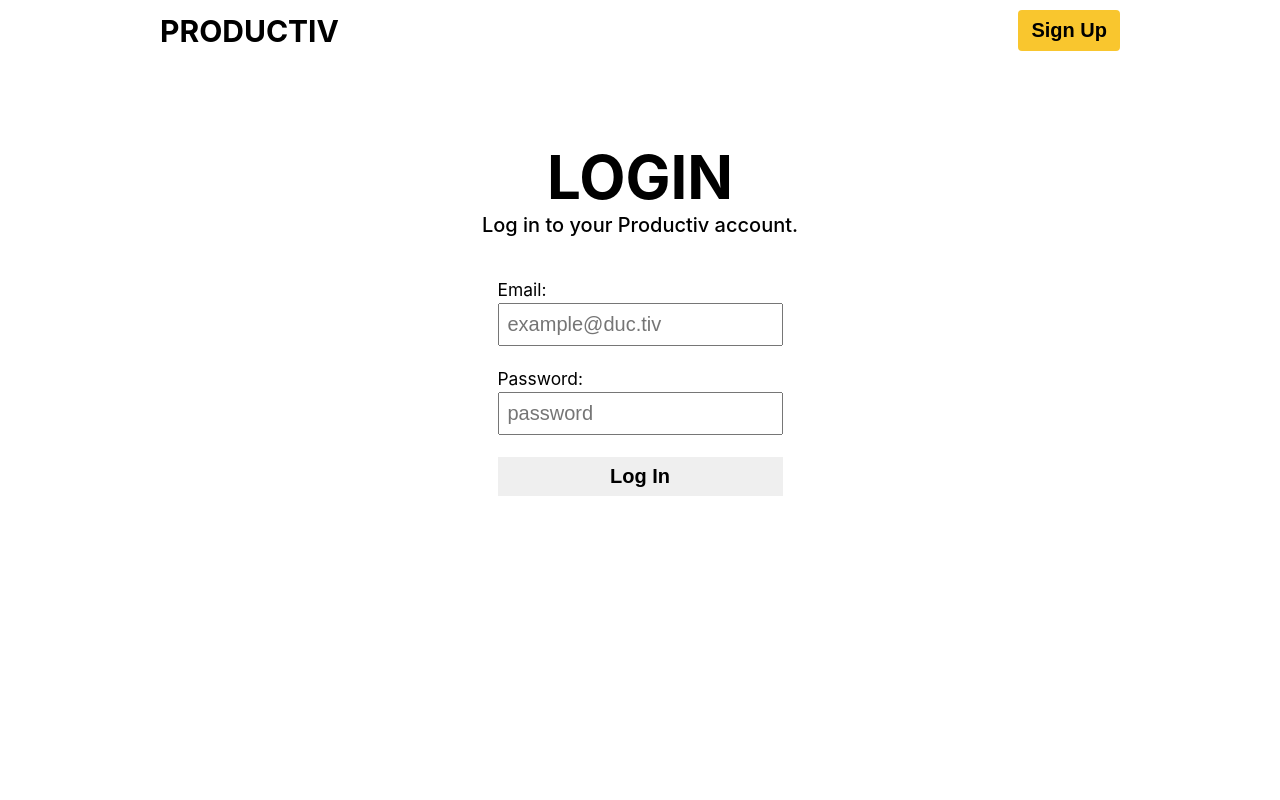
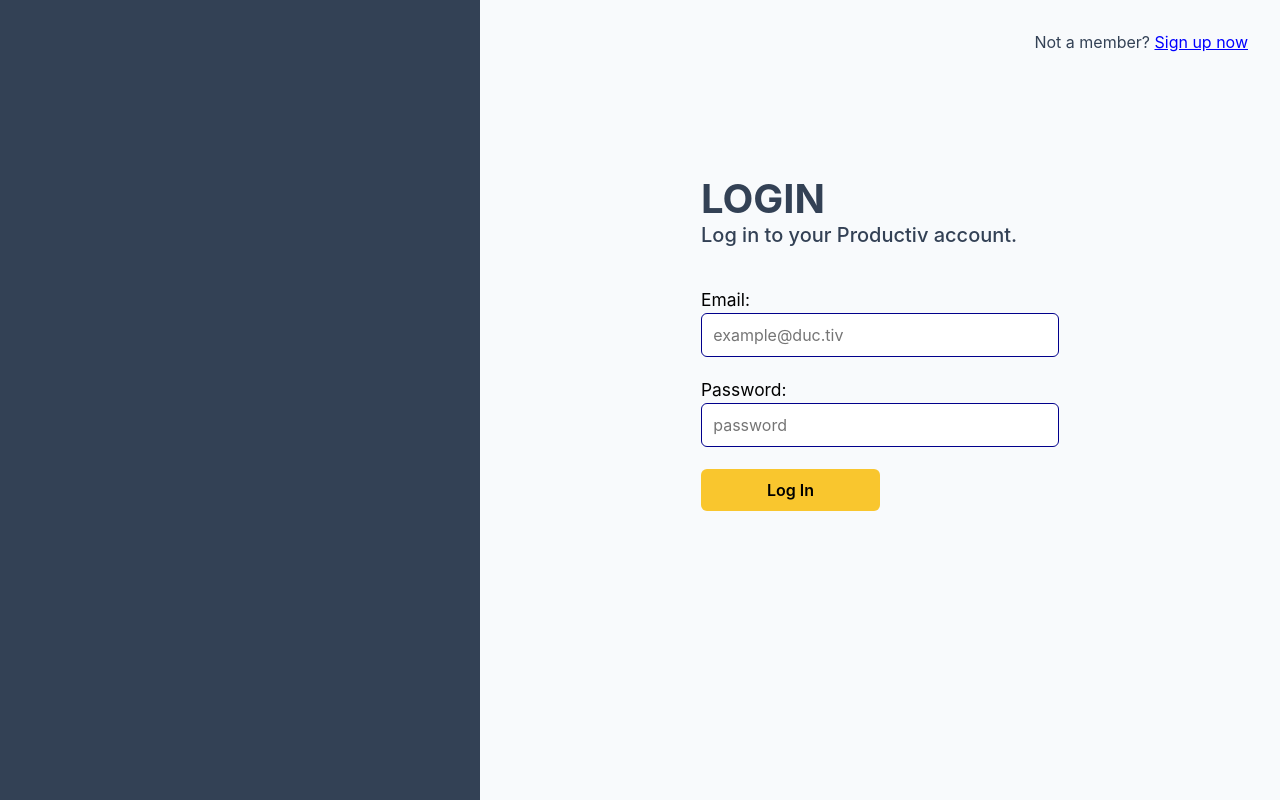
Before and after one commit to Timi-T/producktiv, a React (Create React App) app in the folder frontend/: page /login in a window 1280 px wide. Built offline with nearby package versions, Linux system fonts and the light colour scheme.

Commit message:
[Update]: Login/Landing page

```diff
--- a/frontend/src/App/App.css
+++ b/frontend/src/App/App.css
@@ -1,5 +1,3 @@
 body {
-    width: 75%;
-    margin: 0 auto;
-    overflow-x:hidden
+
 }
--- a/frontend/src/App/App.js
+++ b/frontend/src/App/App.js
@@ -1,35 +1,19 @@
 import './App.css';
 import React from 'react';
-import { Login } from '../Login/Login'
-import { Signup } from '../Signup/Signup'
-import Header from '../Header/Header'
+import LandingPageBody from '../LandingPageBody/LandingPageBody';
+import LandingPage from '../LandingPage/LandingPage';
 
 
 class App extends React.Component {
-  constructor(props){
-    super(props)
-    this.state = {
-      isLoginScreen: true
-    }
-  }
 
-  toggleLoginSignup = () => {
-    // console.log("toggle")
-    this.setState({isLoginScreen: !this.state.isLoginScreen})
-  }
-
-  // componentDidUpdate() {
-  //   console.log(this.state)
-  // }
 
   render() {
-    const {isLoginScreen} = this.state
     return (
       <>
-        <Header toggleLoginSignup={this.toggleLoginSignup} isLoginScreen={isLoginScreen}/>
-        {isLoginScreen ? <Login/> : <Signup/>}
+        <LandingPageBody>
+          <LandingPage/>
+        </LandingPageBody>
       </>
-
     );
   }
 
--- a/frontend/src/Header/Header.css
+++ b/frontend/src/Header/Header.css
@@ -1,8 +1,8 @@
-nav {
+/* nav {
     margin-top: 0.5em;
     display: flex;
     justify-content: space-between;
-    /* border: 1px solid black; */
+    border: 1px solid black;
     align-items: center;
 
 }
@@ -11,11 +11,12 @@
     font-size: 1.5em;
 }
 
+
 nav button {
     font-weight: 600;
-    background: var(--color-primary);
+    background: lightgrey;
     color: black;
     border: 1px solid transparent;
     padding: 8px 12px;
     border-radius: 0.2em
-}
+} */
--- a/frontend/src/Header/Header.js
+++ b/frontend/src/Header/Header.js
@@ -2,12 +2,11 @@
 
 export default function Header (props) {
   return (
-    <nav>
-      <h1>PRODUCTIV</h1>
-      <button onClick={()=>props.toggleLoginSignup()}>
-        {props.isLoginScreen ? "Sign Up" : "Log In"}
-      </button>
-    </nav>
+    // <nav>
+    //   <h1>PRODUCTIV</h1>
+    //   <button>
+    //   </button>
+    // </nav>
   )
 
 }
--- /dev/null
+++ b/frontend/src/LandingPage/LandingPage.css
@@ -0,0 +1,37 @@
+.about-app, .login-section {
+    /* border: 1px solid green; */
+    flex: 1
+}
+
+.login-section {
+    background: var(--background-color);
+    flex: 2
+}
+
+.about-app  {
+    flex: 1.2;
+    background: #334155;
+
+}
+
+.about-app h1 {
+    font-size: 3rem;
+    color: #f8fafc;
+    text-align: center
+}
+
+.login-header {
+    /* background: red; */
+    text-align: right;
+    padding: 2em;
+    font-size: .8em
+}
+
+.login-header .login-toggle {
+    text-decoration: underline;
+    border: none;
+    background: none;
+    color: blue;
+    /* padding: 3em; */
+    font-size: 1em
+}
--- /dev/null
+++ b/frontend/src/LandingPage/LandingPage.js
@@ -0,0 +1,38 @@
+import React from 'react';
+import { Login } from '../Login/Login';
+import { Signup } from '../Signup/Signup';
+import './LandingPage.css'
+
+export default class LandingPage extends React.Component {
+  constructor(props) {
+    super(props)
+    this.state = {
+      isLoginScreen: true
+    }
+  }
+
+  toggleLoginSignup = () => {
+    this.setState({isLoginScreen: !this.state.isLoginScreen})
+  }
+
+  render () {
+    const {isLoginScreen} = this.state
+    const loginbtnText = isLoginScreen ? "Sign up now" : "Sign in"
+    const loginMsgText =isLoginScreen ? "Not a member?" : "Already a member?"
+    return(
+      <>
+      <div className="about-app">
+      <h1></h1>
+      </div>
+      <div className="login-section">
+        <div className="login-header">
+          <p>{loginMsgText}&nbsp;
+            <button onClick={()=>this.toggleLoginSignup()} className="login-toggle">{loginbtnText}</button>
+          </p>
+        </div>
+      {isLoginScreen ? <Login/> : <Signup/>}
+      </div>
+      </>
+    )
+  }
+}
--- /dev/null
+++ b/frontend/src/LandingPageBody/LandingPageBody.css
@@ -0,0 +1,10 @@
+.landingPageBody {
+    width: 100%;
+    height: 100vh;
+    margin: 0 auto;
+    overflow-x:hidden;
+    /* background: red; */
+    /* border: 1px solid blue; */
+    display: flex;
+    justify-content: space-between;
+}
--- /dev/null
+++ b/frontend/src/LandingPageBody/LandingPageBody.js
@@ -0,0 +1,9 @@
+import './LandingPageBody.css'
+
+export default function LandingPageBody (props) {
+  return (
+    <div className="landingPageBody">
+      {props.children}
+    </div>
+  )
+}
--- a/frontend/src/Login/Login.css
+++ b/frontend/src/Login/Login.css
@@ -2,7 +2,7 @@
     margin: 0 auto;
     /* border: 1px solid red; */
     padding:10px;
-    width: 80%;
+    width: 70%;
     margin-top: 3.5em;
     display: flex;
     flex-direction: column;
@@ -13,7 +13,7 @@
 }
 
 .login-box h1 {
-    font-size: 3em;
+    font-size: 2em;
 }
 
 .login-box p {
@@ -21,45 +21,51 @@
 }
 
 .login-heading {
-    flex: 5;
-    text-align: center;
+    /* text-align: center; */
     /* border: 1px solid black; */
     padding: 0.5em;
-    margin-bottom: 1em
+    margin-bottom: 1em;
+    width: 70%;
 }
 
 .login-details {
+    width: 70%;
+    /* border: 1px solid black; */
     display: flex;
     flex-direction: column;
     gap: 1em;
-    /* border: 1px solid blue; */
-    /* background:yellow; */
     padding: 0.5em;
 }
 
 .login-details input {
-    padding: 0.4em;
+    padding: 0.7em;
     margin-top: 0.1em;
-    width: 100%
+    width: 100%;
+    border: 1px solid darkblue;
+    border-radius: 6px;
+    transition: .3s ease-in-out;
+    font-size: .8em
 }
 
-/* .login-details input:focus {
+.login-details input:focus {
     outline: none;
-    border: 1px solid darkblue;
+    box-shadow: 0 0 0 1px darkblue;
+}
+
+
+.login-details input[type="submit"] {
+    background: var(--btn-color-primary);
+    font-weight: 600;
+    border: 0;
+    width: 50%
+    /* transition: 0.2s ease-in */
+}
+
+/* .login-details input[type="submit"]:hover {
+    color: var(--btn-color-primary);
+    background: darkblue
 } */
 
-.login-details input[type="submit"] {
-    /* background: yellow; */
-    font-weight: 600;
-    border: 0;
-    transition: 0.2s ease-in
+.login-details label span {
+    font-size: 0.87rem
 }
-
-.login-details input[type="submit"]:hover {
-    /* color: yellow; */
-    background: var(--color-primary)
-}
-
-.login-details label span {
-    font-size: 0.87em
-}
--- a/frontend/src/Signup/Signup.css
+++ b/frontend/src/Signup/Signup.css
@@ -2,7 +2,7 @@
     margin: 0 auto;
     /* border: 1px solid red; */
     padding:10px;
-    width: 80%;
+    width: 70%;
     margin-top: 3.5em;
     display: flex;
     flex-direction: column;
@@ -13,7 +13,7 @@
 }
 
 .signup-box h1 {
-    font-size: 3em;
+    font-size: 2em;
 }
 
 .signup-box p {
@@ -21,45 +21,51 @@
 }
 
 .signup-heading {
-    flex: 5;
-    text-align: center;
+    /* text-align: center; */
     /* border: 1px solid black; */
     padding: 0.5em;
-    margin-bottom: 1em
+    margin-bottom: 1em;
+    width: 70%;
 }
 
 .signup-details {
+    width: 70%;
+    /* border: 1px solid black; */
     display: flex;
     flex-direction: column;
     gap: 1em;
-    /* border: 1px solid blue; */
-    /* background:yellow; */
     padding: 0.5em;
 }
 
 .signup-details input {
-    padding: 0.4em;
+    padding: 0.7em;
     margin-top: 0.1em;
-    width: 100%
+    width: 100%;
+    border: 1px solid darkblue;
+    border-radius: 6px;
+    transition: .3s ease-in-out;
+    font-size: .8em
 }
 
-/* .signup-details input:focus {
+.signup-details input:focus {
     outline: none;
-    border: 1px solid darkblue;
+    box-shadow: 0 0 0 1px darkblue;
+}
+
+
+.signup-details input[type="submit"] {
+    background: var(--btn-color-primary);
+    font-weight: 600;
+    border: 0;
+    width: 50%
+    /* transition: 0.2s ease-in */
+}
+
+/* .signup-details input[type="submit"]:hover {
+    color: var(--btn-color-primary);
+    background: darkblue
 } */
 
-.signup-details input[type="submit"] {
-    /* background: yellow; */
-    font-weight: 600;
-    border: 0;
-    transition: 0.2s ease-in
+.signup-details label span {
+    font-size: 0.87rem
 }
-
-.signup-details input[type="submit"]:hover {
-    /* color: yellow; */
-    background: var(--color-primary)
-}
-
-.signup-details label span {
-    font-size: 0.87em
-}
--- a/frontend/src/index.css
+++ b/frontend/src/index.css
@@ -1,4 +1,7 @@
-body {
+* {
+  padding: 0;
+  margin: 0;
+  box-sizing: border-box;
   margin: 0;
   font-family: -apple-system, BlinkMacSystemFont, 'Segoe UI', 'Roboto', 'Oxygen',
     'Ubuntu', 'Cantarell', 'Fira Sans', 'Droid Sans', 'Helvetica Neue',
@@ -12,16 +15,20 @@
     monospace;
 }
 
-* {
-  padding: 0;
-  margin: 0;
-  box-sizing: border-box;
-  font-size: 20px
-  /* font-size: 62.5%; */
+html {
+font-size: 20px;
+}
 
+h1, p {
+  color: var(--text-color)
 }
+
+
 :root{
-  --color-primary: #F9C62E
+  --btn-color-primary: #F9C62E;
+  /* slate */
+  --background-color: #f8fafc;
+  --text-color: #334155
 }
 
 button, input[type="submit"] {
@@ -32,11 +39,9 @@
 @keyframes slidein {
   0% {
     transform: translateX(90%);
-    /* width: 100%; */
   }
 
   100% {
     transform: translateX(0%);
-    /* width: 100%; */
   }
 }
```
